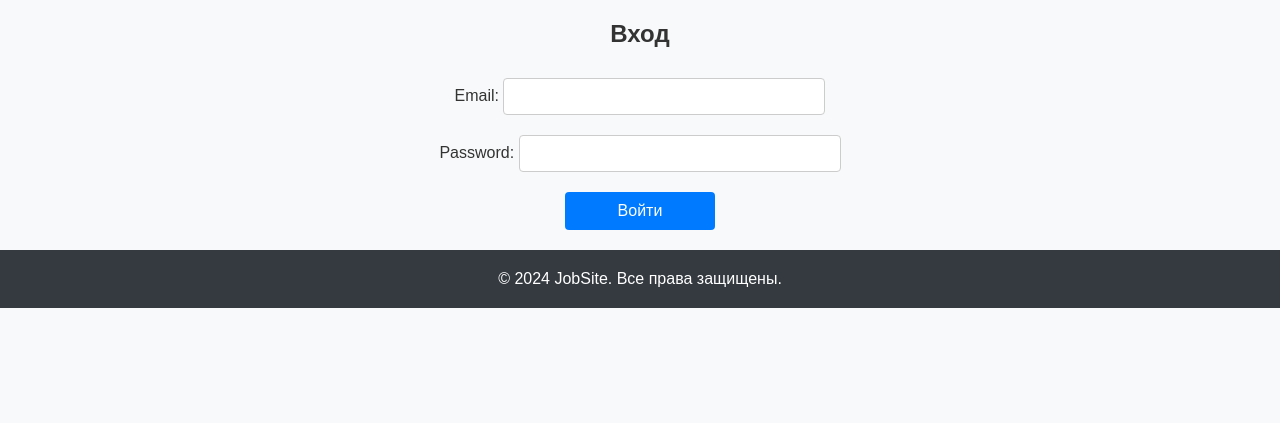
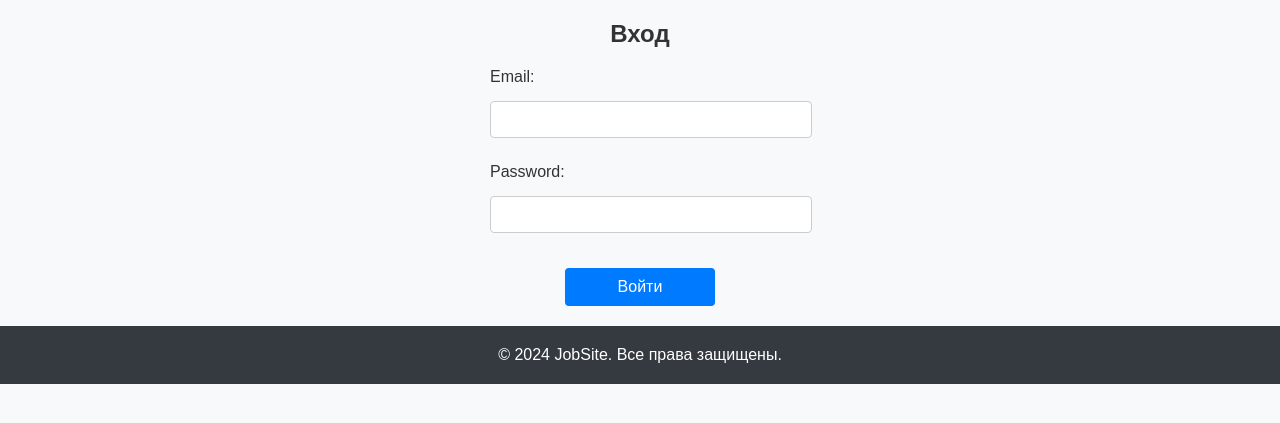
Before and after one commit to AberQ/HR-WEBSITE, a Django app: page /login/ in a window 1280 px wide. Shown: the part 59-482 px from the top of the page. Run offline with Django 5.2, Linux system fonts and the light colour scheme.

Commit message:
Доработка окна авторизации

```diff
--- a/backend/static/css/styles.css
+++ b/backend/static/css/styles.css
@@ -146,9 +146,20 @@ button:hover {
     text-align: center;  /* Выровнять текст по центру, если это нужно */
 }
 
+.unique-login-form .form-group {
+    display: flex;
+    flex-direction: column;  /* Каждую метку и поле располагаем в колонку */
+    align-items: flex-start;  /* Выровнять метки и поля по левому краю */
+    margin-bottom: 15px;  /* Отступ между полями */
+    width: 300px;  /* Ширина для всех полей и меток */
+}
+
+.unique-login-form label {
+    margin-bottom: 5px;  /* Отступ между меткой и полем */
+}
+
 .unique-login-form input {
-    width: 300px;  /* Установите фиксированную ширину для полей */
-    margin-bottom: 10px;  /* Отступ между полями */
+    width: 100%;  /* Поля будут занимать всю ширину родительского контейнера */
     padding: 10px;  /* Отступ внутри полей */
     border: 1px solid #ccc;  /* Граница для полей */
     border-radius: 4px;  /* Закругленные углы */
--- a/backend/templates/login.html
+++ b/backend/templates/login.html
@@ -10,11 +10,11 @@
     {% else %}
         <form method="post" class="unique-login-form">
             {% csrf_token %}
-            <div>
+            <div class="form-group">
                 {{ form.email.label_tag }}  <!-- Явное отображение метки для email -->
                 {{ form.email }}  <!-- Просто выводим поле email -->
             </div>
-            <div>
+            <div class="form-group">
                 {{ form.password.label_tag }}  <!-- Явное отображение метки для пароля -->
                 {{ form.password }}  <!-- Просто выводим поле password -->
             </div>
```
